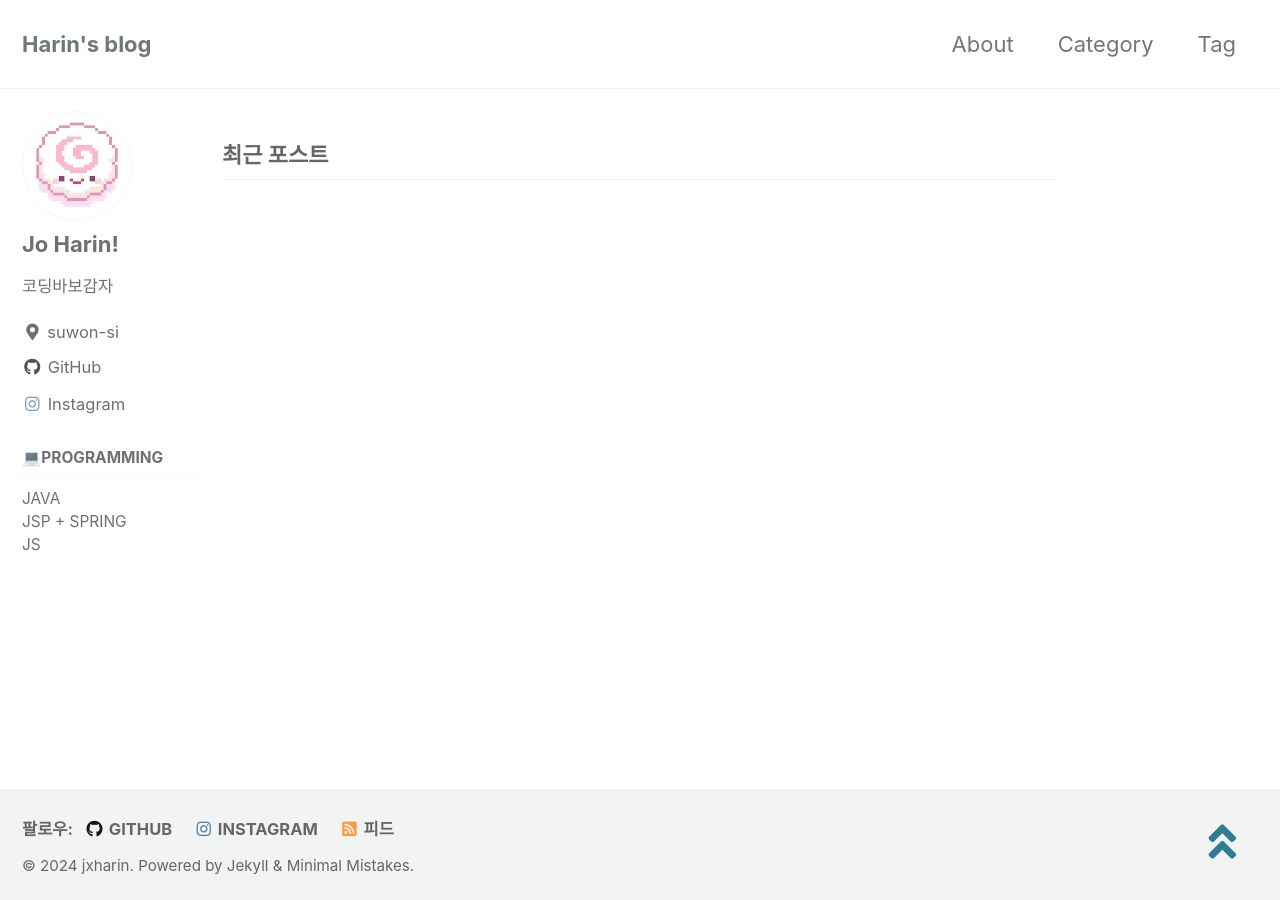
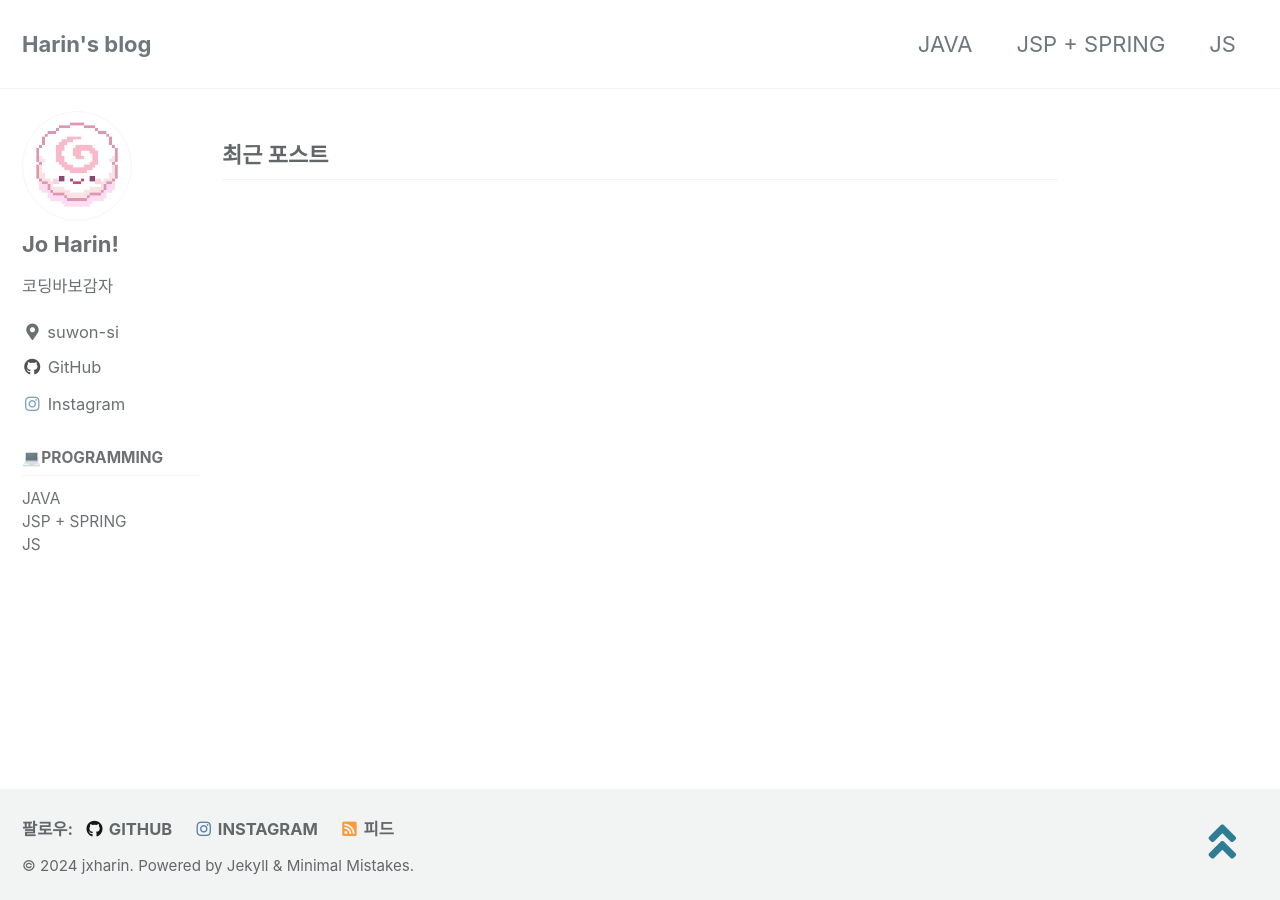
Before and after one commit to jxharin/jxharin.github.io, a Jekyll site: the page built from index.html, in a window 1280 px wide. Built offline with Jekyll 4.4.1, drawn with Linux system fonts in a browser that asks for light colours; cached includes are drawn as plain includes; the list of posts is cut into pages by our own code.

Commit message:
category

```diff
--- a/_data/navigation.yml
+++ b/_data/navigation.yml
@@ -1,11 +1,17 @@
 # main links
 main:
-  - title: "About"
-    url: /about/
-  - title: "Category"
-    url: /category/
-  - title: "Tag"
-    url: /tag/
+  # - title: "About"
+  #   url: /about/
+  # - title: "Category"
+  #   url: /category/
+  # - title: "Tag"
+  #   url: /tag/
+  - title: "JAVA"
+    url: "/java"
+  - title: "JSP + SPRING"
+    url: "/web"
+  - title: "JS"
+    url: "/js"
 
 
 sidebar-category:
```
